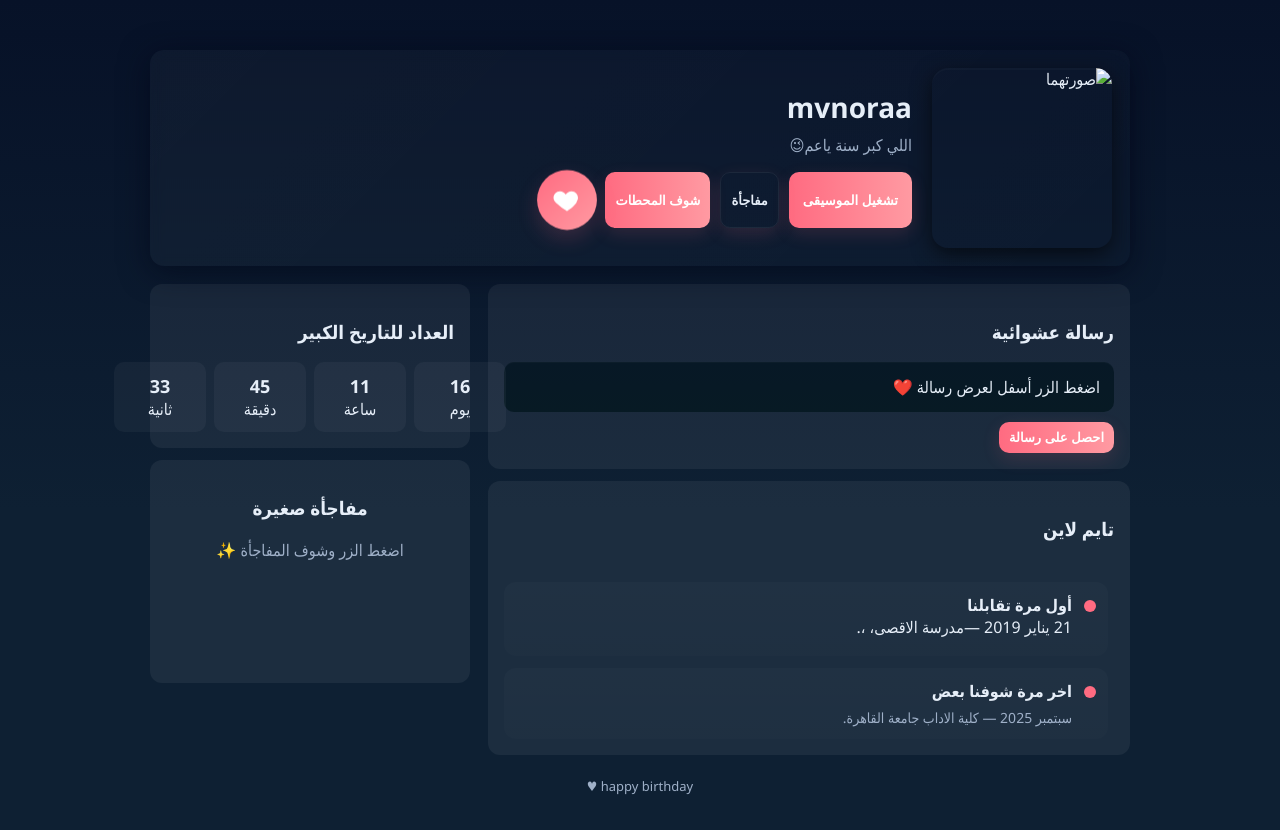
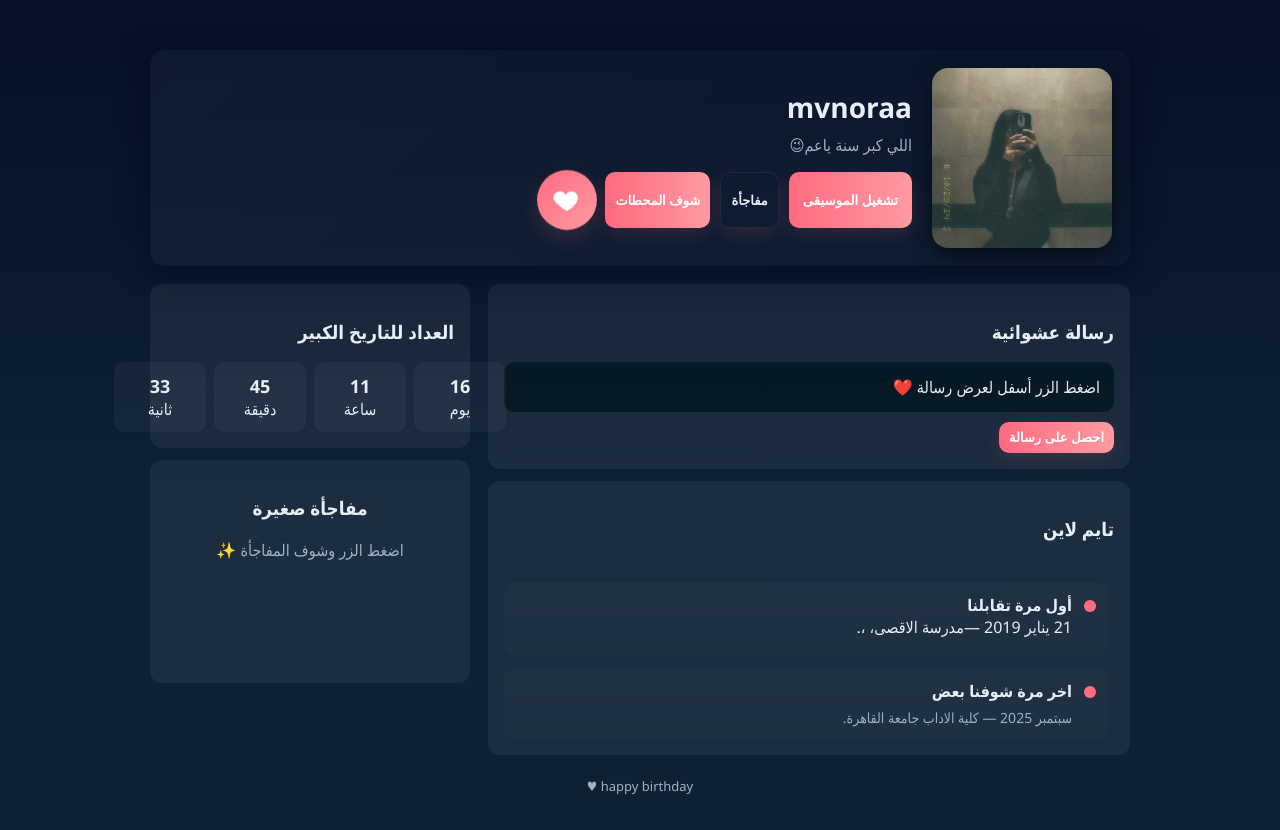
Before and after one commit to yessam878-a11y/Birthday-manar, a plain HTML site: page index.html in a window 1280 px wide. Drawn offline with nearby package versions, Linux system fonts and the light colour scheme.

Commit message:
Update index.html

```diff
--- a/index.html
+++ b/index.html
@@ -11,7 +11,7 @@
 <div class="wrap">
 <div class="hero">
 <div class="avatar">
-<img src="/love-site/IMG_9137.jpeg" alt="صورتهما">
+<img src="IMG_9137.jpeg" alt="صورتهما">
 </div>
 <div class="meta">
 <h1>mvnoraa</h1>
```
